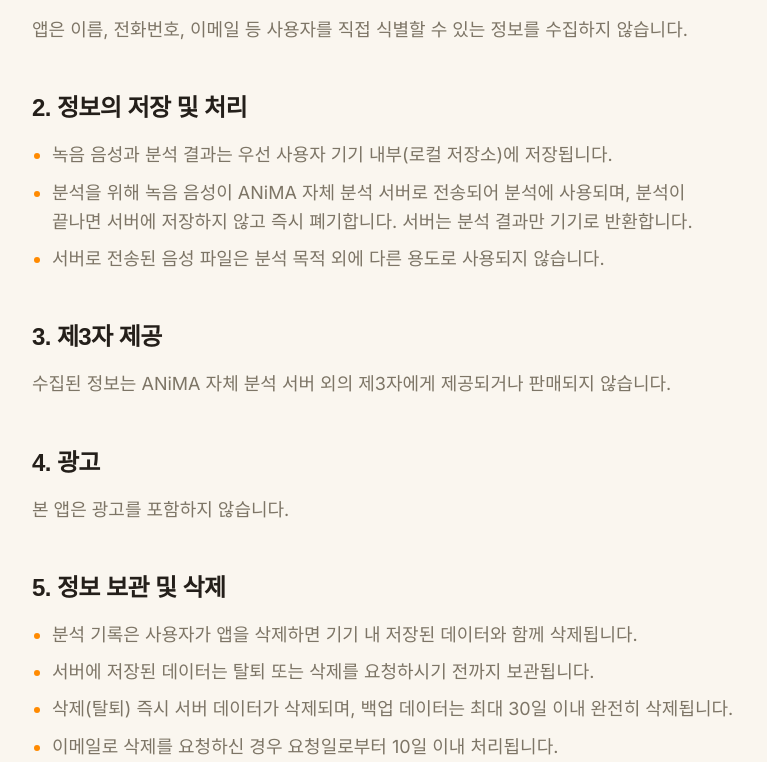
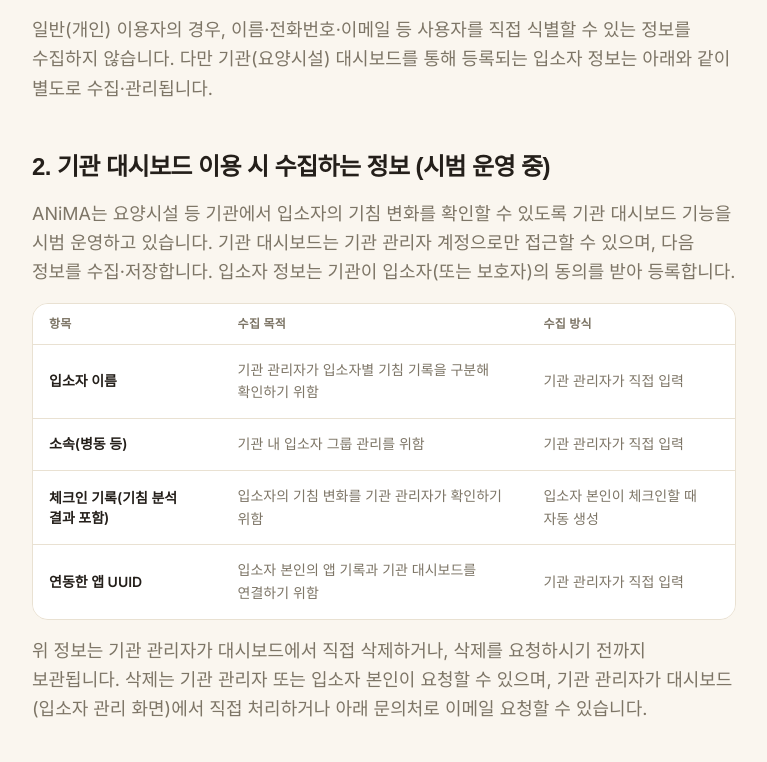
Before and after one commit to sagejeong/anima-site, a Next.js app: page /privacy in a window 1280 px wide. Shown: the part 738-1500 px from the top of the page, without its empty margins (256-1023 px from the left). Built offline with nearby package versions, Linux system fonts and the light colour scheme; no server answers; a web font is replaced by a local one.

Commit message:
개인정보처리방침에 기관 대시보드 수집 항목 섹션 추가, 일반 이용자 기준 문구로 수정

```diff
--- a/app/privacy/page.tsx
+++ b/app/privacy/page.tsx
@@ -12,6 +12,29 @@ type CollectedItem = {
   purpose: string;
   method: string;
 };
+
+const INSTITUTION_ITEMS: readonly CollectedItem[] = [
+  {
+    item: "입소자 이름",
+    purpose: "기관 관리자가 입소자별 기침 기록을 구분해 확인하기 위함",
+    method: "기관 관리자가 직접 입력",
+  },
+  {
+    item: "소속(병동 등)",
+    purpose: "기관 내 입소자 그룹 관리를 위함",
+    method: "기관 관리자가 직접 입력",
+  },
+  {
+    item: "체크인 기록(기침 분석 결과 포함)",
+    purpose: "입소자의 기침 변화를 기관 관리자가 확인하기 위함",
+    method: "입소자 본인이 체크인할 때 자동 생성",
+  },
+  {
+    item: "연동한 앱 UUID",
+    purpose: "입소자 본인의 앱 기록과 기관 대시보드를 연결하기 위함",
+    method: "기관 관리자가 직접 입력",
+  },
+];
 
 const COLLECTED_ITEMS: readonly CollectedItem[] = [
   {
@@ -46,7 +69,7 @@ export default function PrivacyPage() {
           <h1 className="text-3xl font-bold tracking-tight text-ink sm:text-4xl">
             ANiMA 개인정보처리방침
           </h1>
-          <p className="mt-3 text-sm text-ink-soft">최종 수정일: 2026년 11월 18일</p>
+          <p className="mt-3 text-sm text-ink-soft">최종 수정일: 2026년 11월 25일</p>
 
           <p className="mt-8 text-pretty text-base leading-relaxed text-ink-soft sm:text-lg sm:leading-relaxed">
             ANiMA(이하 &ldquo;앱&rdquo;)는 사용자의 기침 소리를 녹음·분석하여 건강 관리에
@@ -76,12 +99,48 @@ export default function PrivacyPage() {
               </table>
             </div>
             <p className="mt-4 leading-relaxed">
-              앱은 이름, 전화번호, 이메일 등 사용자를 직접 식별할 수 있는 정보를 수집하지
-              않습니다.
+              일반(개인) 이용자의 경우, 이름·전화번호·이메일 등 사용자를 직접 식별할 수
+              있는 정보를 수집하지 않습니다. 다만 기관(요양시설) 대시보드를 통해
+              등록되는 입소자 정보는 아래와 같이 별도로 수집·관리됩니다.
             </p>
           </Section>
 
-          <Section number={2} title="정보의 저장 및 처리">
+          <Section number={2} title="기관 대시보드 이용 시 수집하는 정보 (시범 운영 중)">
+            <p>
+              ANiMA는 요양시설 등 기관에서 입소자의 기침 변화를 확인할 수 있도록 기관
+              대시보드 기능을 시범 운영하고 있습니다. 기관 대시보드는 기관 관리자
+              계정으로만 접근할 수 있으며, 다음 정보를 수집·저장합니다. 입소자 정보는
+              기관이 입소자(또는 보호자)의 동의를 받아 등록합니다.
+            </p>
+            <div className="overflow-x-auto rounded-2xl border border-gray-light">
+              <table className="w-full min-w-[560px] border-collapse text-sm">
+                <thead>
+                  <tr className="border-b border-gray-light bg-steel-surface text-left text-xs font-bold uppercase tracking-wide text-ink-soft">
+                    <th className="px-4 py-3">항목</th>
+                    <th className="px-4 py-3">수집 목적</th>
+                    <th className="px-4 py-3">수집 방식</th>
+                  </tr>
+                </thead>
+                <tbody className="divide-y divide-gray-light">
+                  {INSTITUTION_ITEMS.map((row) => (
+                    <tr key={row.item} className="bg-steel-surface">
+                      <td className="px-4 py-3.5 font-semibold text-ink">{row.item}</td>
+                      <td className="px-4 py-3.5 leading-relaxed text-ink-soft">{row.purpose}</td>
+                      <td className="px-4 py-3.5 leading-relaxed text-ink-soft">{row.method}</td>
+                    </tr>
+                  ))}
+                </tbody>
+              </table>
+            </div>
+            <p className="leading-relaxed">
+              위 정보는 기관 관리자가 대시보드에서 직접 삭제하거나, 삭제를 요청하시기
+              전까지 보관됩니다. 삭제는 기관 관리자 또는 입소자 본인이 요청할 수
+              있으며, 기관 관리자가 대시보드(입소자 관리 화면)에서 직접 처리하거나
+              아래 문의처로 이메일 요청할 수 있습니다.
+            </p>
+          </Section>
+
+          <Section number={3} title="정보의 저장 및 처리">
             <ul className="list-disc space-y-2 pl-5 marker:text-primary">
               <li>녹음 음성과 분석 결과는 우선 사용자 기기 내부(로컬 저장소)에 저장됩니다.</li>
               <li>
@@ -93,18 +152,18 @@ export default function PrivacyPage() {
             </ul>
           </Section>
 
-          <Section number={3} title="제3자 제공">
+          <Section number={4} title="제3자 제공">
             <p>
               수집된 정보는 ANiMA 자체 분석 서버 외의 제3자에게 제공되거나 판매되지
               않습니다.
             </p>
           </Section>
 
-          <Section number={4} title="광고">
+          <Section number={5} title="광고">
             <p>본 앱은 광고를 포함하지 않습니다.</p>
           </Section>
 
-          <Section number={5} title="정보 보관 및 삭제">
+          <Section number={6} title="정보 보관 및 삭제">
             <ul className="list-disc space-y-2 pl-5 marker:text-primary">
               <li>분석 기록은 사용자가 앱을 삭제하면 기기 내 저장된 데이터와 함께 삭제됩니다.</li>
               <li>서버에 저장된 데이터는 탈퇴 또는 삭제를 요청하시기 전까지 보관됩니다.</li>
@@ -127,7 +186,7 @@ export default function PrivacyPage() {
             </ul>
           </Section>
 
-          <Section number={6} title="문의처">
+          <Section number={7} title="문의처">
             <p>
               개인정보 관련 문의:{" "}
               <a
@@ -139,7 +198,7 @@ export default function PrivacyPage() {
             </p>
           </Section>
 
-          <Section number={7} title="방침의 변경">
+          <Section number={8} title="방침의 변경">
             <p>본 방침은 서비스 개선에 따라 변경될 수 있으며, 변경 시 본 페이지를 통해 공지합니다.</p>
           </Section>
         </div>
```
